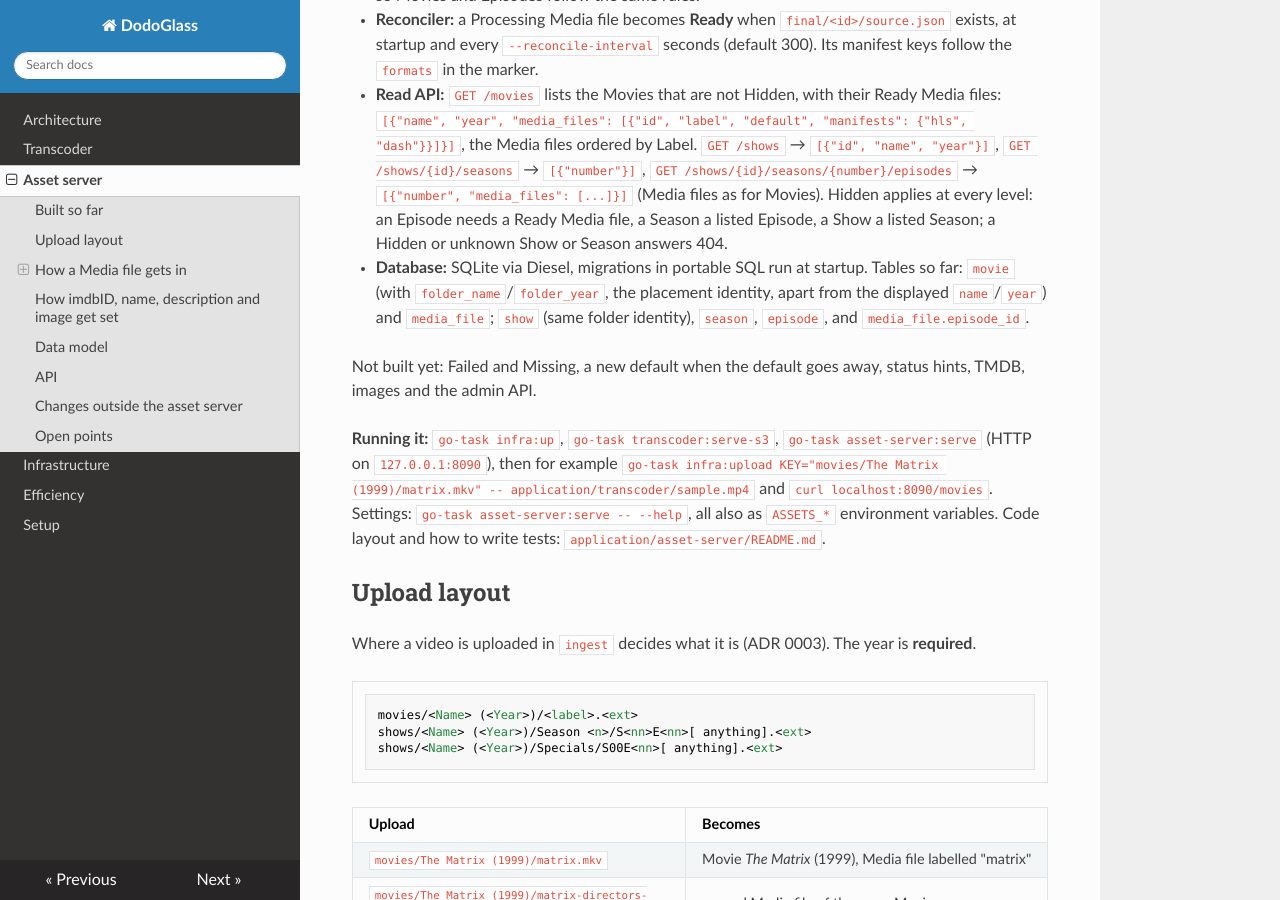
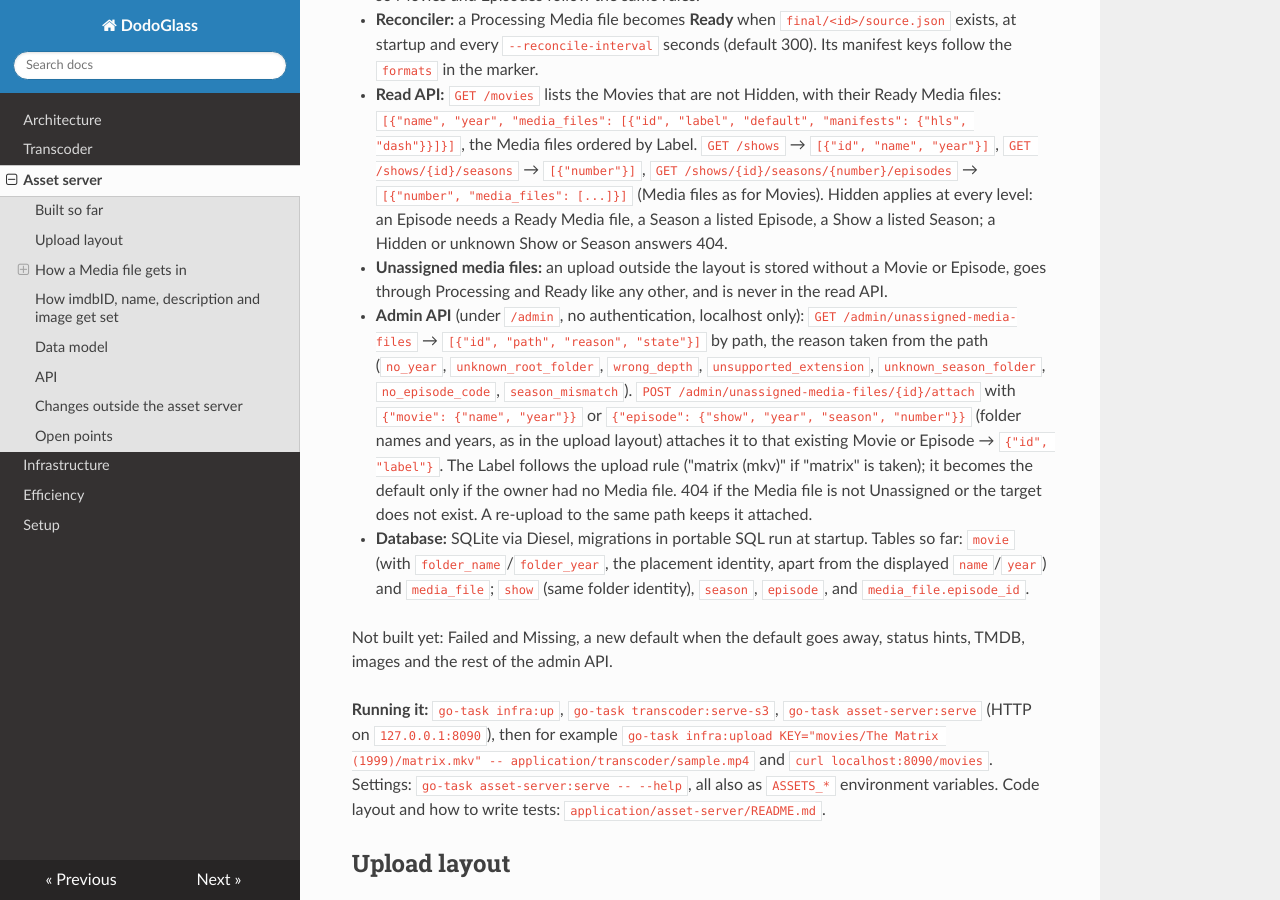
Before and after one commit to Domeimeie/DodoGlass, an MkDocs documentation site: the page built from docs/architecture/asset-server.md, in a window 1280 px wide and 900 px high, scrolled down 1080 px. Built offline with MkDocs 1.6.1, drawn with Linux system fonts in a browser that asks for light colours; nearby versions of some CDN libraries.

Commit message:
Document Unassigned media files and the admin API
Co-Authored-By: Claude Opus 5.5 <noreply@anthropic.com>

```diff
--- a/docs/architecture/asset-server.md
+++ b/docs/architecture/asset-server.md
@@ -47,12 +47,24 @@ The tracer bullet (a Movie upload becomes listable), then Shows.
   `GET /shows/{id}/seasons/{number}/episodes` → `[{"number", "media_files": [...]}]` (Media files as
   for Movies). Hidden applies at every level: an Episode needs a Ready Media file, a Season a listed
   Episode, a Show a listed Season; a Hidden or unknown Show or Season answers 404.
+- **Unassigned media files:** an upload outside the layout is stored without a Movie or Episode,
+  goes through Processing and Ready like any other, and is never in the read API.
+- **Admin API** (under `/admin`, no authentication, localhost only):
+  `GET /admin/unassigned-media-files` → `[{"id", "path", "reason", "state"}]` by path, the reason
+  taken from the path (`no_year`, `unknown_root_folder`, `wrong_depth`, `unsupported_extension`,
+  `unknown_season_folder`, `no_episode_code`, `season_mismatch`).
+  `POST /admin/unassigned-media-files/{id}/attach` with `{"movie": {"name", "year"}}` or
+  `{"episode": {"show", "year", "season", "number"}}` (folder names and years, as in the upload
+  layout) attaches it to that existing Movie or Episode → `{"id", "label"}`. The Label follows the
+  upload rule ("matrix (mkv)" if "matrix" is taken); it becomes the default only if the owner had no
+  Media file. 404 if the Media file is not Unassigned or the target does not exist. A re-upload to
+  the same path keeps it attached.
 - **Database:** SQLite via Diesel, migrations in portable SQL run at startup. Tables so far: `movie`
   (with `folder_name`/`folder_year`, the placement identity, apart from the displayed `name`/`year`)
   and `media_file`; `show` (same folder identity), `season`, `episode`, and `media_file.episode_id`.
 
 Not built yet: Failed and Missing, a new default when the default goes away, status hints,
-TMDB, images and the admin API.
+TMDB, images and the rest of the admin API.
 
 **Running it:** `go-task infra:up`, `go-task transcoder:serve-s3`, `go-task asset-server:serve`
 (HTTP on `127.0.0.1:8090`), then for example
```
Also changed, not shown: application/asset-server/README.md.
